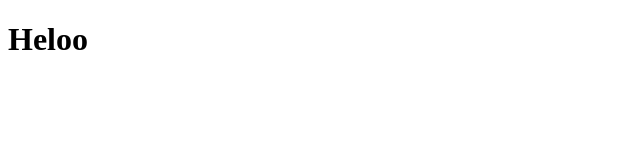
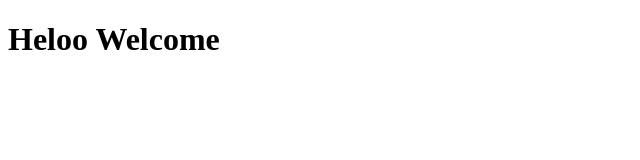
Before and after one commit to Mohanapriyasanjaykannaa/gitHub-practice, a plain HTML site: page index.html in a window 1280 px wide. Shown: the whole page, without its empty margins (0-640 px from the left). Drawn offline with Linux system fonts and the light colour scheme.

Commit message:
added welcome

```diff
--- a/index.html
+++ b/index.html
@@ -6,6 +6,6 @@
     <title>GitHub</title>
 </head>
 <body>
-    <h1>Heloo</h1>
+    <h1>Heloo Welcome</h1>
 </body>
 </html>
```
